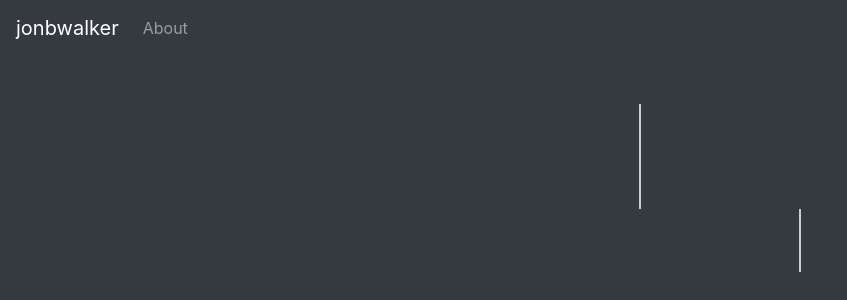
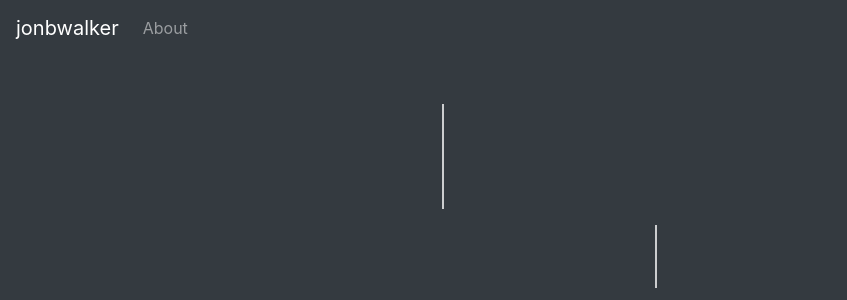
Before and after one commit to jonbwalker/jonbwalker.com, a Nuxt app: page / in a window 1280 px wide. Shown: the top 300 px of the page, without its empty margins (0-847 px from the left). Built offline with nearby package versions, Linux system fonts and the light colour scheme.

Commit message:
grid clean up

```diff
--- a/pages/index.vue
+++ b/pages/index.vue
@@ -1,13 +1,13 @@
 <template>
   <b-container fluid class="bg-dark">
-    <b-row class="justify-content-md-center pt-5">
-      <b-col cols="12" class="site-title">
+    <b-row class="pt-5">
+      <b-col class="site-title" offset="4">
         <p class="typewriter-text typewriter-animination-title">jonathan walker</p>
       </b-col>
     </b-row>
 
-    <b-row class="justify-content-md-center">
-      <b-col cols="12" md="auto" class="subtitle" offset="3">
+    <b-row class="">
+      <b-col md="auto" class="subtitle" offset="6">
         <p class="typewriter-text typewriter-animination-subtitle">web developer</p>
       </b-col>
     </b-row>
@@ -49,7 +49,6 @@ export default {
   .typewriter-text
     position: relative
     width: 7em
-    margin: 0 auto
     border-right: 2px solid rgba(255,255,255,.75)
     text-align: center
     white-space: nowrap
```
